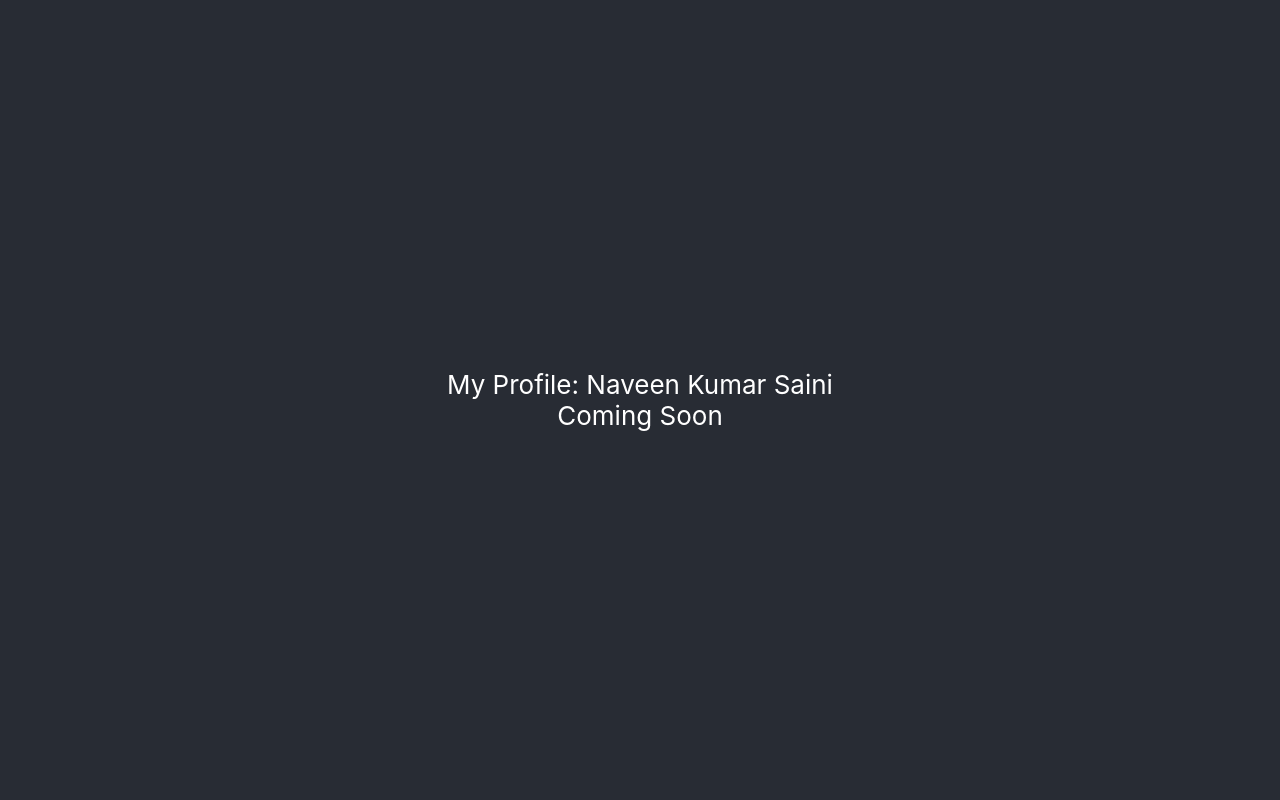
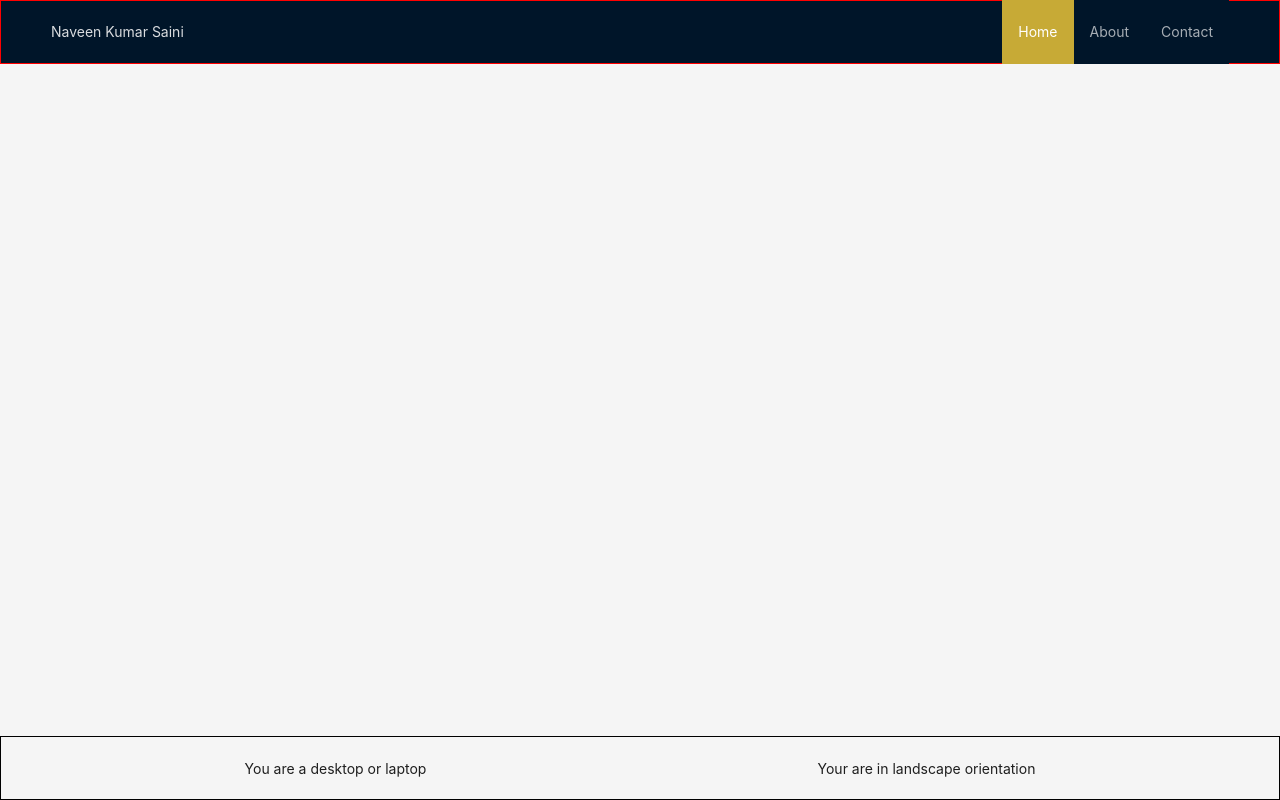
Before and after one commit to naveenkumar-connect/naveenkumarsaini-profile, a React (Create React App) app: page / in a window 1280 px wide. Built offline with nearby package versions, Linux system fonts and the light colour scheme.

Commit message:
updated profile page

```diff
--- /dev/null
+++ b/craco.config.js
@@ -0,0 +1,17 @@
+const CracoLessPlugin = require("craco-less");
+
+module.exports = {
+  plugins: [
+        {
+            plugin: CracoLessPlugin,
+            options:{
+                lessLoaderOptions:{
+                    lessOptions: {
+                        modifyVars:{
+                        }
+                    }
+                }
+            }
+        }
+    ],
+};
--- a/src/App.js
+++ b/src/App.js
@@ -1,14 +1,23 @@
-import logo from './logo.svg';
+import Profile from './modules/profile/Profile';
 import './App.css';
+import { ConfigProvider } from 'antd';
 
 function App() {
   return (
-    <div className="App">
-      <header className="App-header">
-        <div>My Profile: Naveen Kumar Saini</div>
-        <div>Coming Soon</div>
-      </header>
-    </div>
+    <ConfigProvider
+        theme={{
+            token: {
+                // Seed Token
+                colorPrimary: '#c7aa36',
+                borderRadius: 2,
+
+                // Alias Token
+                colorBgContainer: '#F5F5F5FF',
+            },
+        }}
+    >
+      <Profile />
+    </ConfigProvider>
   );
 }
 
--- /dev/null
+++ b/src/modules/profile/Profile.jsx
@@ -0,0 +1,102 @@
+import React from 'react';
+import { useMediaQuery } from 'react-responsive';
+import { Layout, Menu, theme } from 'antd';
+import "./Profile.less";
+
+const { Header, Content, Footer } = Layout;
+
+const items = [
+    {
+        key: 'home',
+        label: 'Home',
+    },
+    {
+        key: 'about',
+        label: 'About',
+    },
+    {
+        key: 'contact',
+        label: 'Contact',
+    }
+];
+
+const headerStyle = {
+    position: 'sticky',
+    top: 0,
+    zIndex: 1,
+    width: '100%',
+    display: 'flex',
+    justifyContent: 'space-between',
+    alignItems: 'center',
+    height: '64px',
+    border: '1px solid red'
+};
+
+const headerMenuStyle = {
+    minWidth: 0
+};
+
+const contentStyle = {
+    padding: '0 48px',
+    height: 'calc( 100vh - 128px )'
+};
+
+const footerStyle = {
+    border: '1px solid black',
+    display: 'flex',
+    justifyContent: 'space-around',
+    alignItems: 'center',
+    padding: '0 48px',
+    height: '64px'
+}
+
+const Profile = () => {
+
+    const {
+        token: { colorBgContainer },
+      } = theme.useToken();
+
+    const isDesktopOrLaptop = useMediaQuery({
+        query: '(min-width: 1224px)'
+      })
+    const isBigScreen = useMediaQuery({ query: '(min-width: 1824px)' })
+    const isTabletOrMobile = useMediaQuery({ query: '(max-width: 1224px)' })
+    const isPortrait = useMediaQuery({ query: '(orientation: portrait)' })
+    const isRetina = useMediaQuery({ query: '(min-resolution: 2dppx)' })
+
+    return(
+        <Layout>
+            <Header
+                style={headerStyle}
+            >
+                <span className='header-profile-name'>Naveen Kumar Saini</span>
+                <Menu
+                    theme="dark"
+                    mode="horizontal"
+                    defaultSelectedKeys={['home']}
+                    items={items}
+                    style={headerMenuStyle}
+                />
+            </Header>
+            <Content
+                style={contentStyle}
+            >
+                <div className='profile-content-container'>
+
+                </div>
+            </Content>
+            <Footer
+                style={footerStyle}
+            >
+                {isDesktopOrLaptop && <p>You are a desktop or laptop</p>}
+                {isBigScreen && <p>You have a huge screen</p>}
+                {isTabletOrMobile && <p>You are a tablet or mobile phone</p>}
+                <p>Your are in {isPortrait ? 'portrait' : 'landscape'} orientation</p>
+                {isRetina && <p>You are retina</p>}
+            </Footer>
+        </Layout>
+
+    )
+}
+
+export default Profile;
--- /dev/null
+++ b/src/modules/profile/Profile.less
@@ -0,0 +1,4 @@
+
+.header-profile-name{
+    color: #FFFFFFD9;
+}
```
Also changed, not shown: package.json (+7 -4 lines), 1 other file (tests, documents, lock files or other folders).
